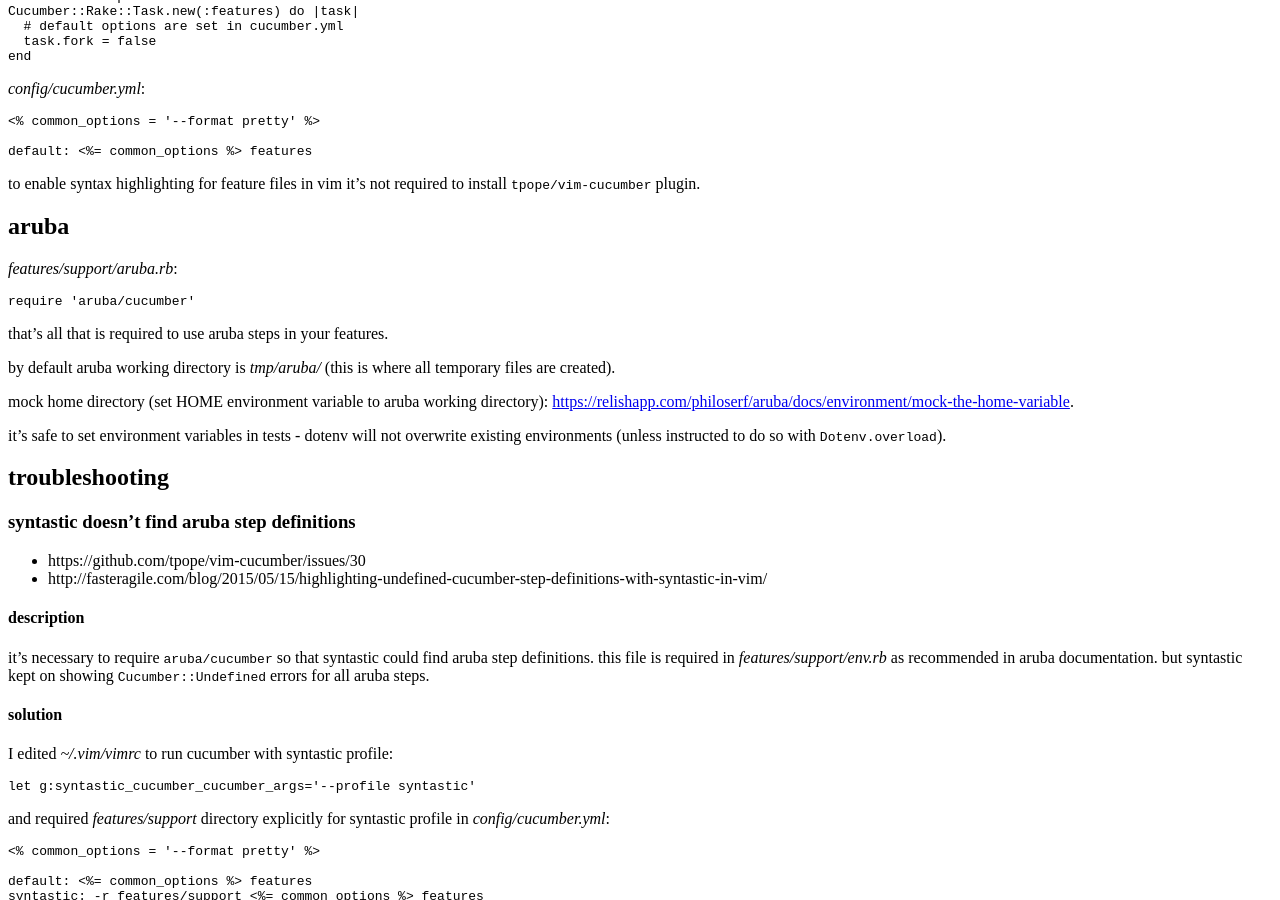
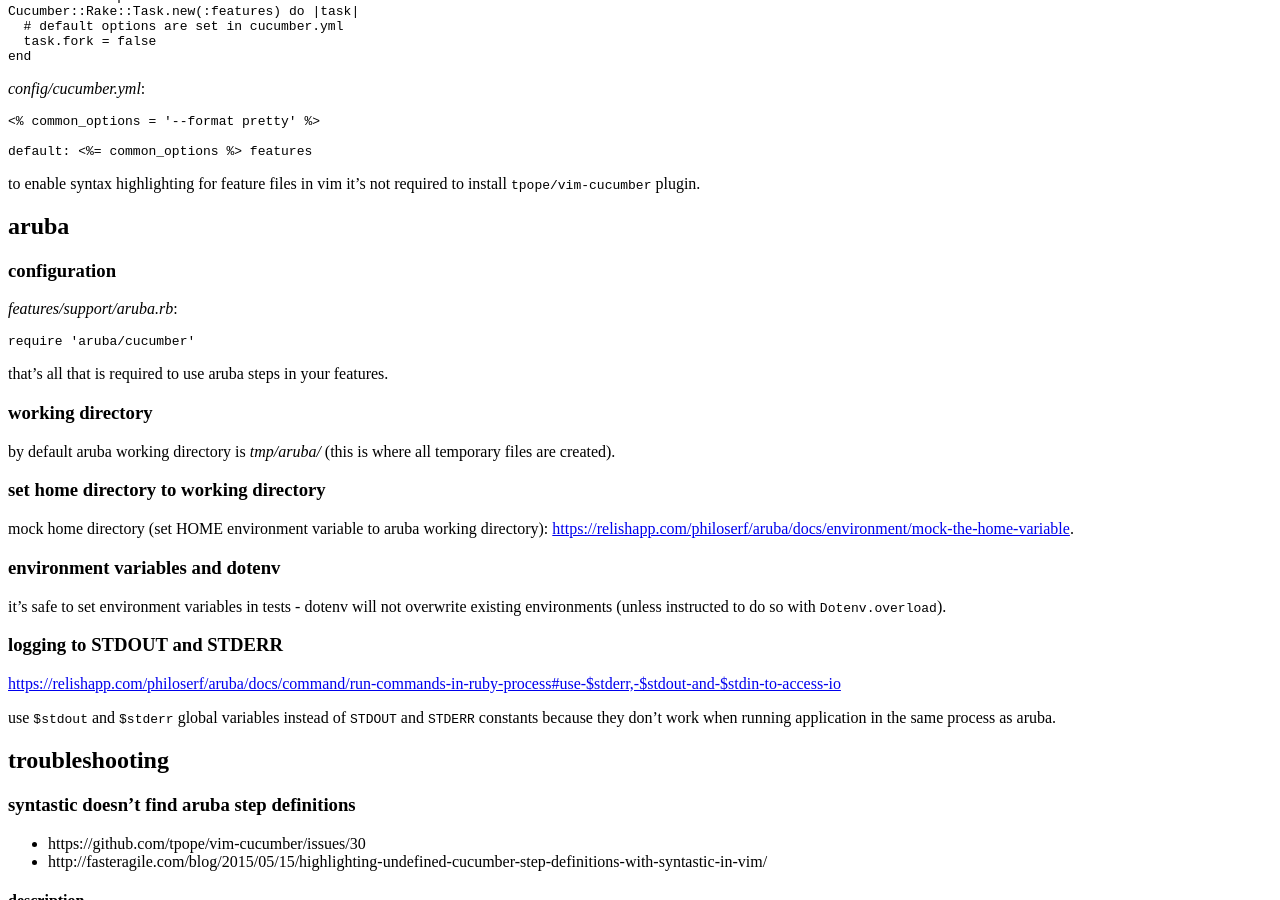
Before and after one commit to tap349/tap349.github.io, a Jekyll site: the page built from _posts/2017-04-18-cucumber.md, in a window 1280 px wide and 900 px high, scrolled down 321 px. Built offline with Jekyll 4.4.1, drawn with Linux system fonts in a browser that asks for light colours.

Commit message:
update 2017-04-18_18:07:17

````diff
--- a/_posts/2017-04-18-cucumber.md
+++ b/_posts/2017-04-18-cucumber.md
@@ -33,6 +33,8 @@
 
 ## aruba
 
+### configuration
+
 _features/support/aruba.rb_:
 
 ```ruby
@@ -41,14 +43,28 @@
 
 that's all that is required to use aruba steps in your features.
 
+### working directory
+
 by default aruba working directory is _tmp/aruba/_
 (this is where all temporary files are created).
+
+### set home directory to working directory
 
 mock home directory (set HOME environment variable to aruba working directory):
 <https://relishapp.com/philoserf/aruba/docs/environment/mock-the-home-variable>.
 
+### environment variables and dotenv
+
 it's safe to set environment variables in tests - dotenv will not overwrite
 existing environments (unless instructed to do so with `Dotenv.overload`).
+
+### logging to STDOUT and STDERR
+
+<https://relishapp.com/philoserf/aruba/docs/command/run-commands-in-ruby-process#use-$stderr,-$stdout-and-$stdin-to-access-io>
+
+use `$stdout` and `$stderr` global variables instead of `STDOUT` and `STDERR`
+constants because they don't work when running application in the same process
+as aruba.
 
 ## troubleshooting
 
````
